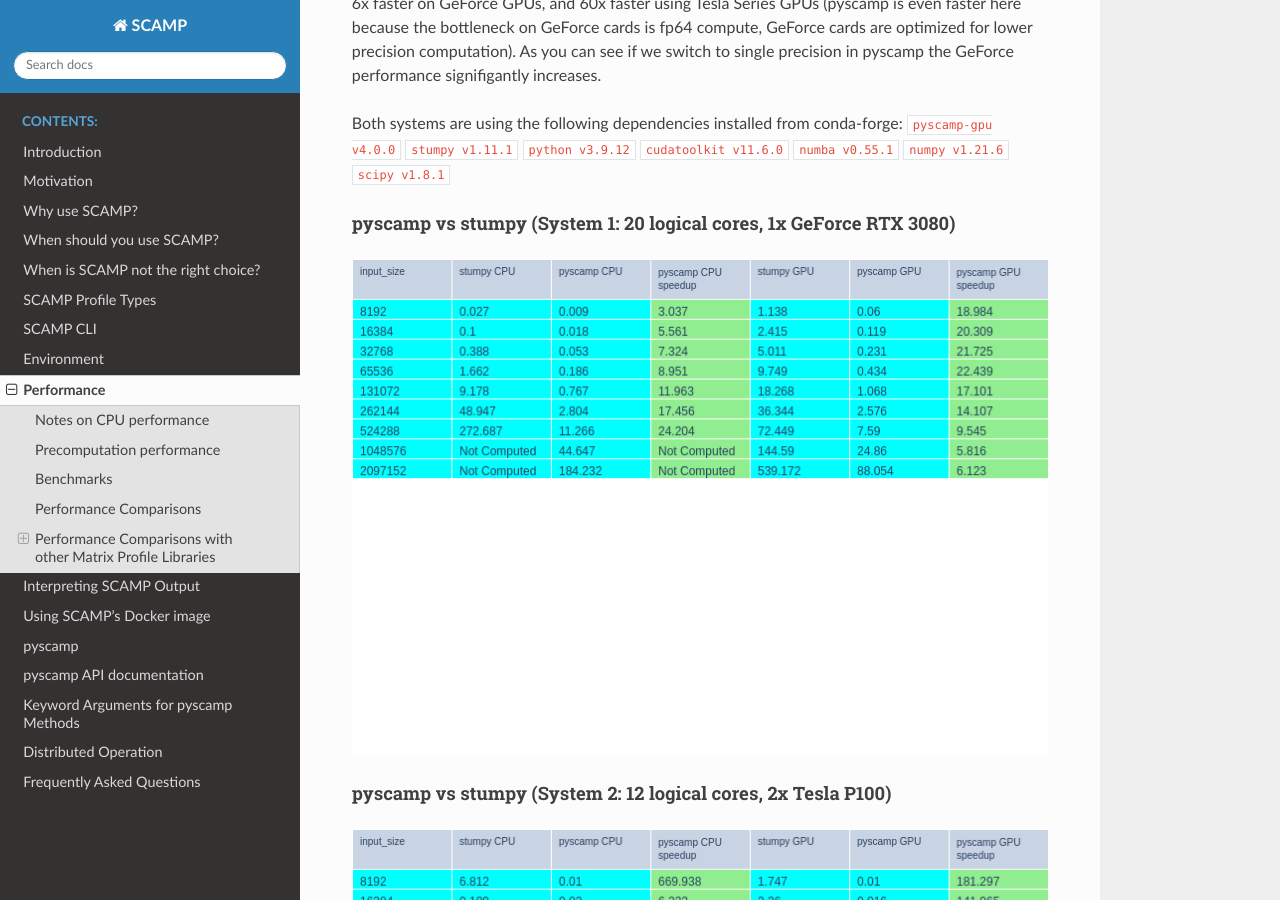
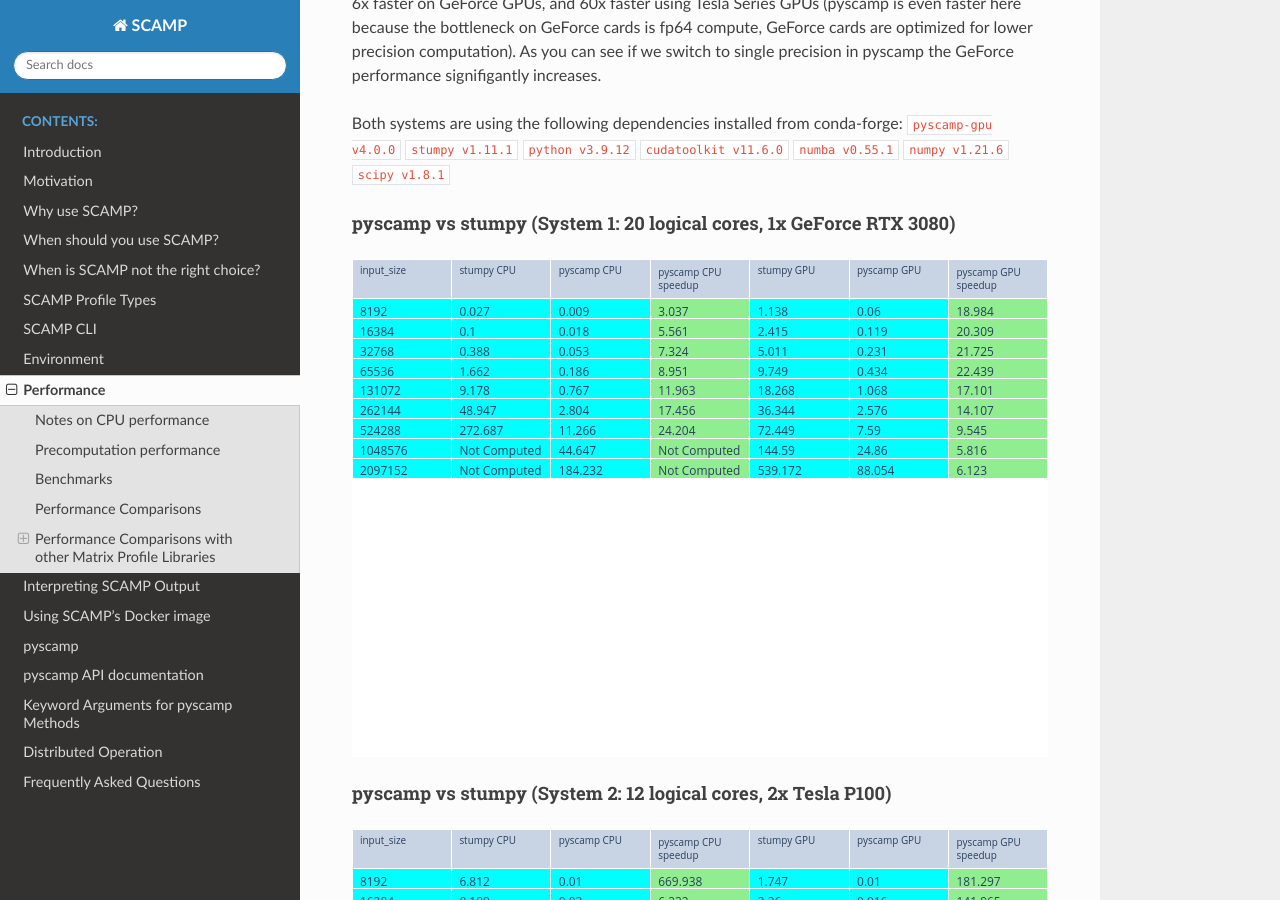
Before and after one commit to zpzim/SCAMP, a Sphinx documentation site: the page built from docs/source/performance.rst, in a window 1280 px wide and 900 px high, scrolled down 2636 px. Built offline with Sphinx 7.4.7 and the Read the Docs theme 2.0.0, drawn with Linux system fonts in a browser that asks for light colours.

Commit message:
Update performance.rst

```diff
--- a/docs/source/performance.rst
+++ b/docs/source/performance.rst
@@ -76,14 +76,14 @@
 pyscamp vs stumpy (System 1: 20 logical cores, 1x GeForce RTX 3080)
 """""""""""""""""""""""""""""""""""""""""""""""""""""""""""""""""""
 
-.. image:: images/pyscamp-vs-stumpy-cpu-and-geforce.png
+.. image:: images/pyscamp-vs-stumpy-cpu-and-geforce.svg
   :alt: pyscamp vs stumpy System 1 comparison
 
 
 pyscamp vs stumpy (System 2: 12 logical cores, 2x Tesla P100)
 """""""""""""""""""""""""""""""""""""""""""""""""""""""""""""""""""
 
-.. image:: images/pyscamp-vs-stumpy-cpu-and-multi-p100.png
+.. image:: images/pyscamp-vs-stumpy-cpu-and-multi-p100.svg
   :alt: pyscamp vs stumpy System 2 comparison
 
 pyscamp vs MPF
```
Also changed, not shown: docs/source/images/pyscamp-vs-stumpy-cpu-and-geforce.svg (added), docs/source/images/pyscamp-vs-stumpy-cpu-and-multi-p100.svg (added).
